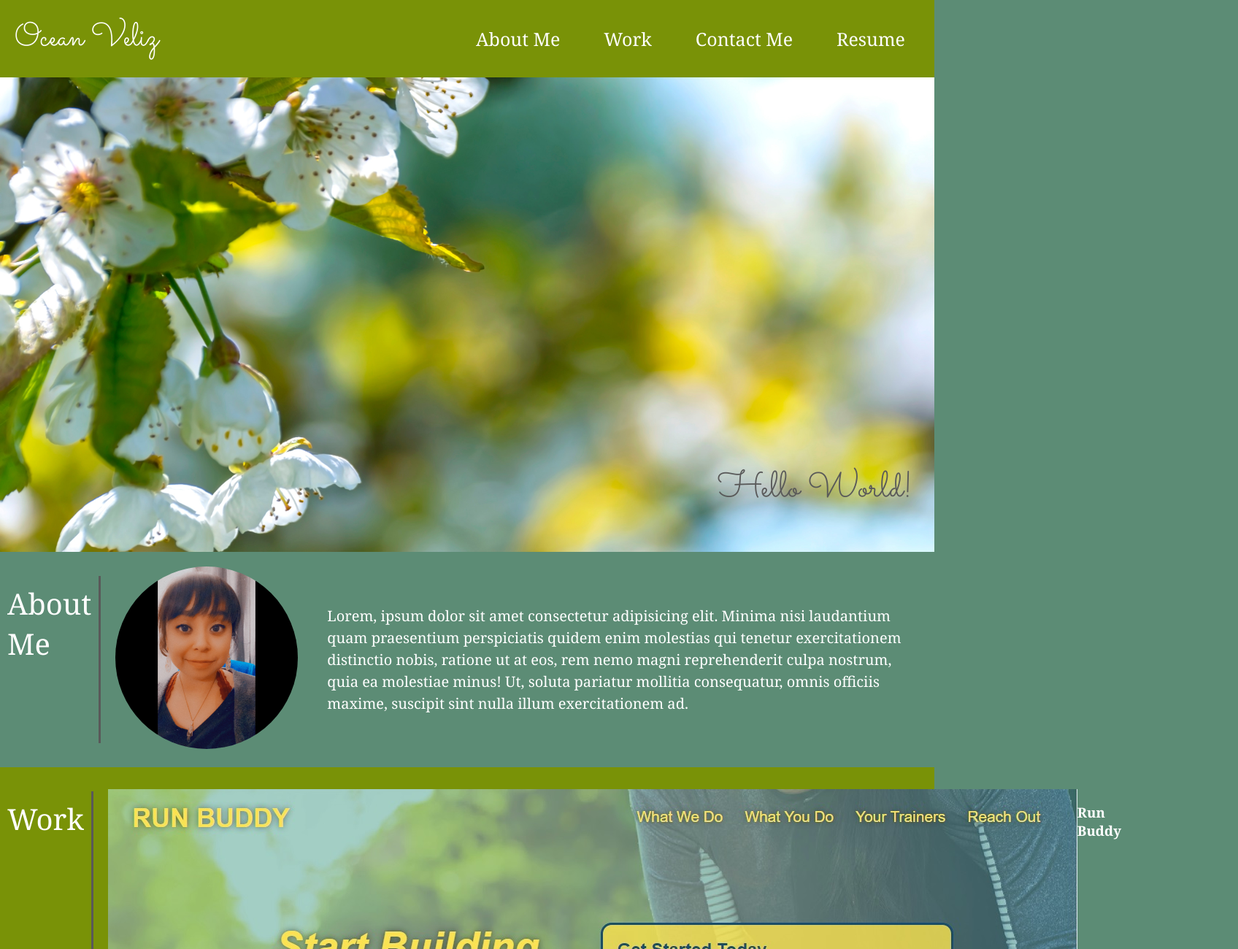
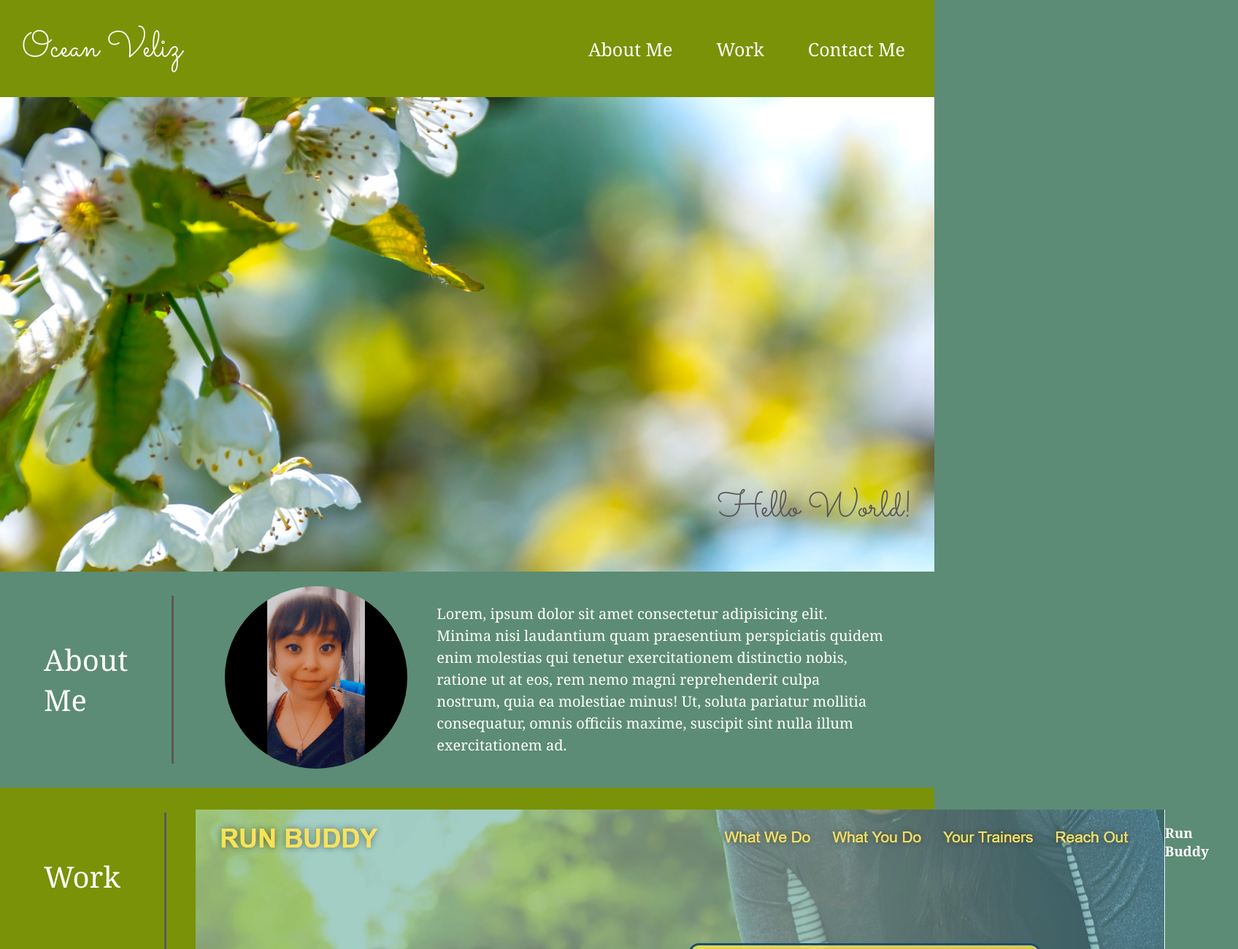
Before and after one commit to oceanlatte/my-portfolio, a plain HTML site: page index.html in a window 1280 px wide. Shown: the top 1300 px of the page at 73% size, 1696 px wide, since content can reach past the window. Drawn offline with Linux system fonts and the light colour scheme.

Commit message:
remove a header link and change padding

```diff
--- a/assets/css/style.css
+++ b/assets/css/style.css
@@ -13,7 +13,6 @@ body {
     font-family: Georgia, 'Times New Roman', Times, serif;
 }
 
-
 /* Header Styling Start */
 header {
     display: flex;
@@ -25,8 +24,8 @@ header {
 
 header h1 {
     font-weight: normal;
-    font-size: 45px;
-    margin: 20px;
+    font-size: 50px;
+    margin: 30px;
     font-family: 'Sacramento', cursive;
 }
 
@@ -106,6 +105,7 @@ footer div ul li a:hover {
 
 .about-me-container {
     display: flex;
+    padding: 0 50px;
 }
 
 .avatar img {
@@ -130,7 +130,7 @@ footer div ul li a:hover {
     color: white;
     font-weight: normal;
     border-right: 3px solid var(---gray);
-    padding: 10px;
+    padding: 60px;
 }
 
 /* Portfolio Section Style Start */
@@ -145,7 +145,7 @@ footer div ul li a:hover {
     justify-content: space-between;
     flex-wrap: wrap;
     margin: 10px auto;
-    padding: 20px;
+    padding: 20px 40px;
     flex: 1;
 }
 
@@ -160,6 +160,10 @@ footer div ul li a:hover {
 
 /* Start Footer Styling */
 
+footer {
+    background-color: var(---gray);
+}
+
 footer h3 {
     font-size: 40px;
     display: inline;
--- a/index.html
+++ b/index.html
@@ -25,9 +25,6 @@
                     </li>
                     <li>
                         <a href="#contact-me">Contact Me</a>
-                    </li>
-                    <li>
-                        <a href="#">Resume</a>
                     </li>
                 </ul>
             </nav>
```
